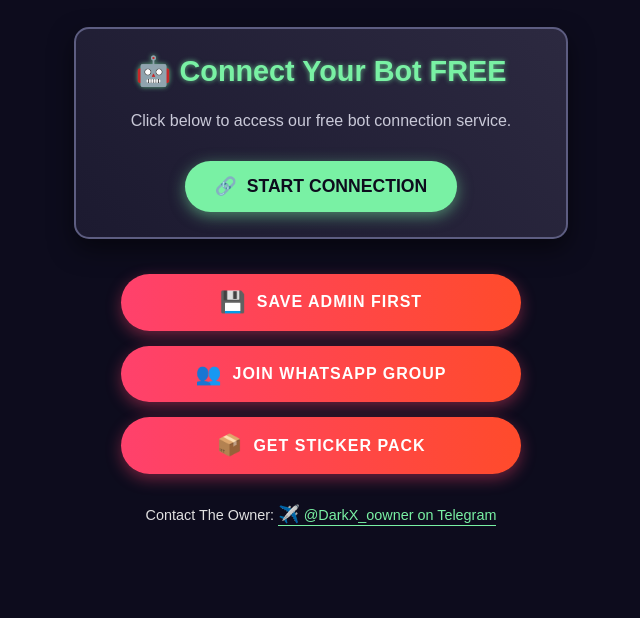
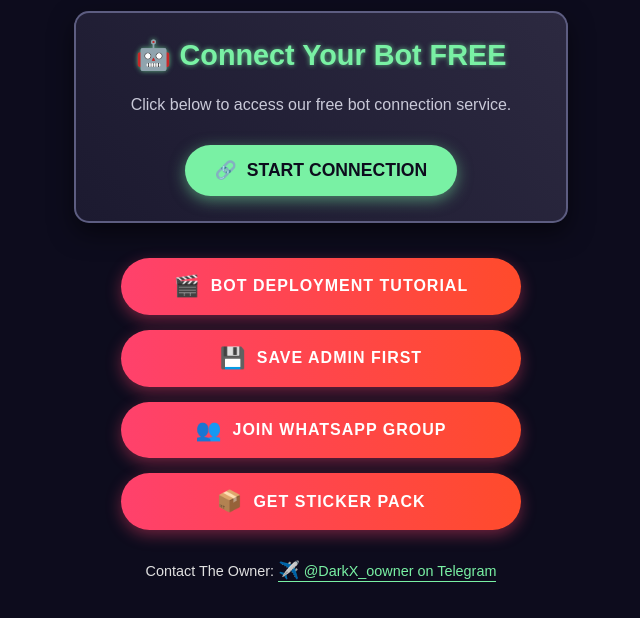
Before and after one commit to darkxowner1-cpu/saveforsave, a plain HTML site: page index.html in a window 1280 px wide. Shown: the part 232-850 px from the top of the page, without its empty margins (319-959 px from the left). Drawn offline with Linux system fonts and the light colour scheme.

Commit message:
Update index.html

```diff
--- a/index.html
+++ b/index.html
@@ -5,7 +5,7 @@
 <meta name="viewport" content="width=device-width, initial-scale=1.0">
 <title>DarkX Official - Status View</title>
 <style>
-    /* --- Global Styles and Dark Aesthetic ---
+    /* --- Global Styles and Dark Aesthetic (Mobile-Friendly) ---
     */
     body {
         margin: 0;
@@ -15,10 +15,16 @@
         display: flex;
         flex-direction: column;
         align-items: center;
-        justify-content: center;
-        height: 100vh;
+        /* Using min-height allows the page to scroll on small screens */
+        min-height: 100vh;
         text-align: center;
-        padding: 20px;
+        padding: 40px 20px; /* Added more padding */
+    }
+
+    @media (min-height: 650px) {
+        body {
+            justify-content: center; /* Center content when there's enough space */
+        }
     }
 
     /* --- Header ---
@@ -39,7 +45,7 @@
         letter-spacing: 1px;
     }
 
-    /* --- New: Bot Connection Section (The "Something Big") ---
+    /* --- Bot Connection Section ---
     */
     .connect-banner {
         background: linear-gradient(45deg, #1c1a30, #2c2940);
@@ -55,7 +61,7 @@
     .connect-banner h2 {
         margin-top: 0;
         font-size: 1.8rem;
-        color: #79f1a4; /* Bright green for attention */
+        color: #79f1a4; /* Bright green accent */
         text-shadow: 0 0 5px rgba(121, 241, 164, 0.7);
     }
 
@@ -128,7 +134,7 @@
         line-height: 1;
     }
 
-    /* --- New: Footer/Admin Link ---
+    /* --- Footer/Admin Link ---
     */
     .admin-link {
         margin-top: 30px;
@@ -136,7 +142,7 @@
     }
 
     .admin-link a {
-        color: #79f1a4; /* Use the bright green accent color */
+        color: #79f1a4;
         text-decoration: none;
         padding-bottom: 2px;
         border-bottom: 1px solid #79f1a4;
@@ -164,6 +170,8 @@
 </div>
 
 <div class="button-container">
+    <button class="btn" onclick="openTutorial()"><span>🎬</span> Bot Deployment Tutorial</button>
+
     <button class="btn" onclick="saveAdmin()"><span>💾</span> Save Admin First</button>
     <button class="btn" onclick="joinGroup()"><span>👥</span> Join WhatsApp Group</button>
     <button class="btn" onclick="openStickerPack()"><span>📦</span> Get Sticker Pack</button>
@@ -177,6 +185,12 @@
 
 
 <script>
+    // New function for the Bot Deployment Tutorial link
+    function openTutorial() {
+        let tutorialLink = "https://vm.tiktok.com/ZMA4ACrtW/";
+        window.open(tutorialLink, "_blank");
+    }
+
     function saveAdmin() {
         let adminNumber = "255775710774";
         let message = encodeURIComponent("Hellow DarkX, I saved your number Done!");
@@ -193,7 +207,6 @@
         window.open(stickerLink, "_blank");
     }
 
-    // New function for the Bot Connect link
     function openBotConnect() {
         let botLink = "https://bot-connect.emmyhenztech.space";
         window.open(botLink, "_blank");
```
